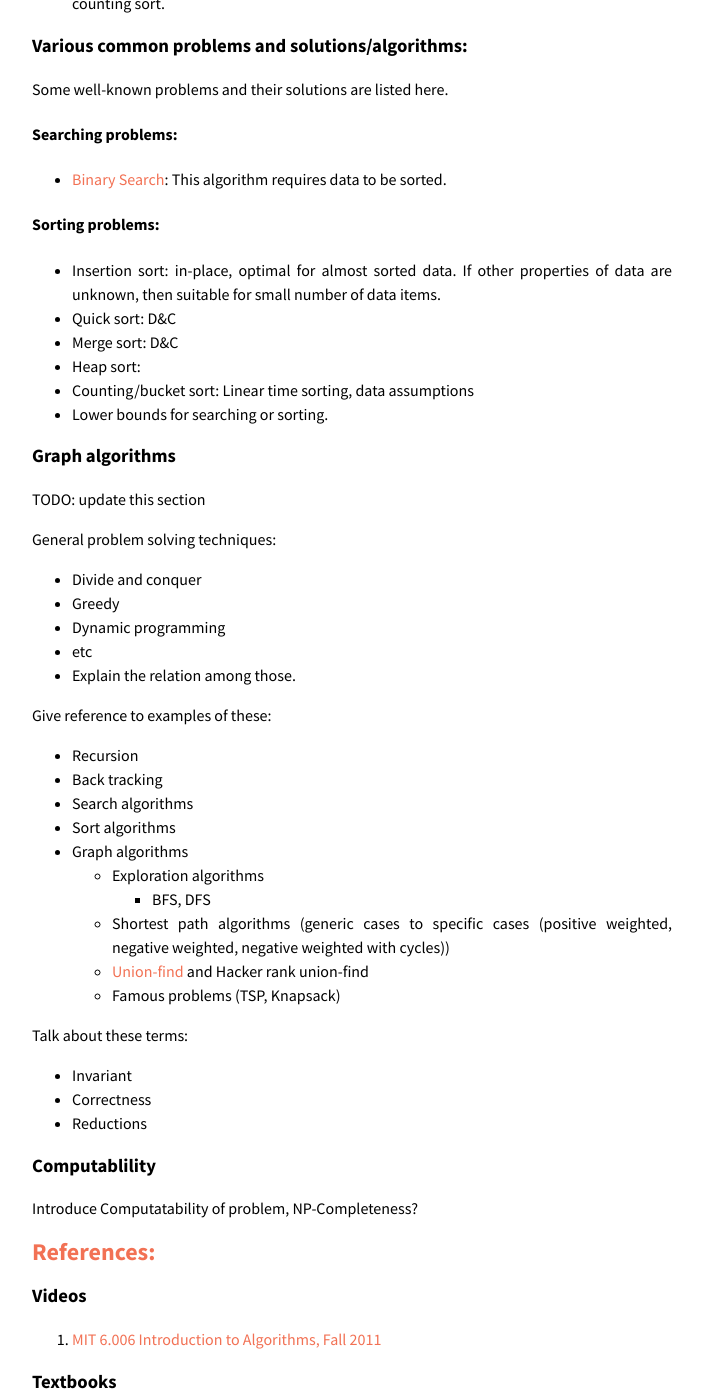
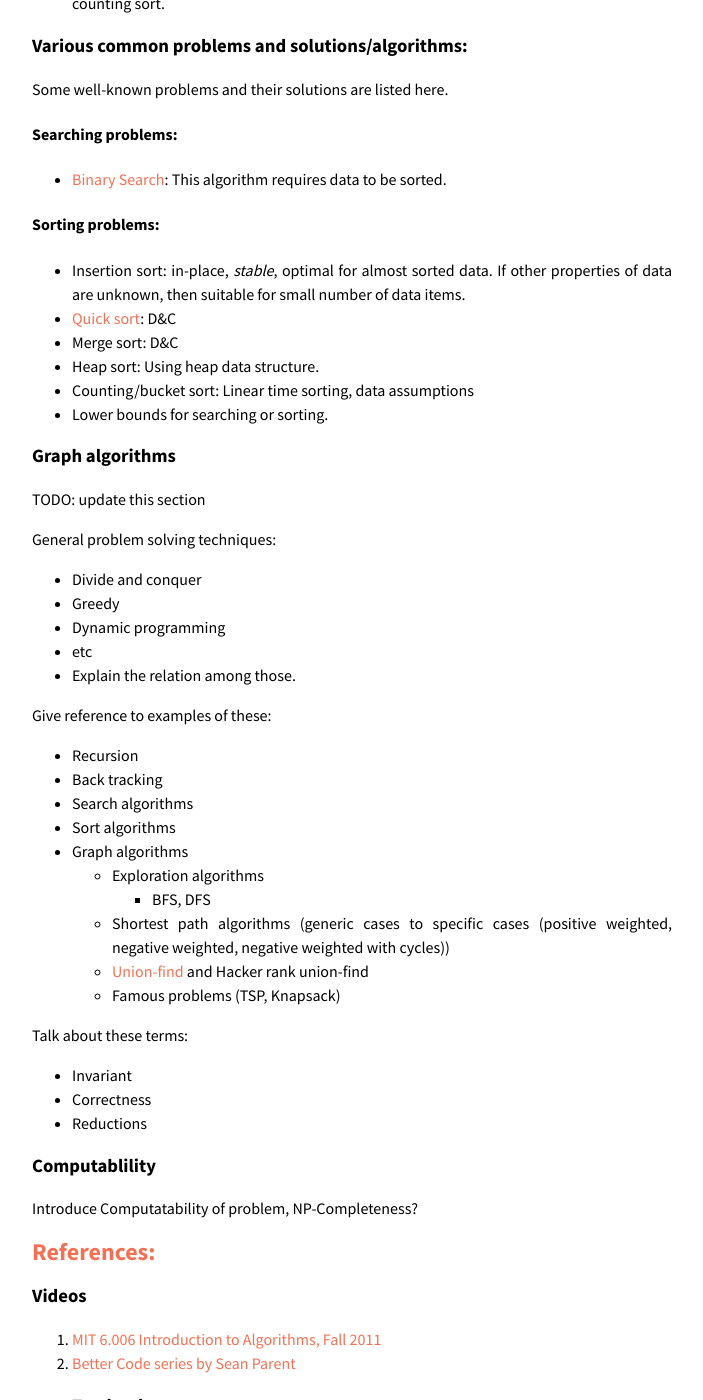
Before and after one commit to nsaikiran/impression, a Jekyll site: the page built from _posts/2020-01-06-notes-on-datastructures-and-algorithms.md, in a window 1280 px wide and 1400 px high, scrolled down 4712 px. Shown: the whole window, without its empty margins (288-991 px from the left). Built offline with Jekyll 4.4.1, drawn with Linux system fonts in a browser that asks for light colours; comment, search, counter and statistics services are not loaded; some of the changed text lies outside the part shown.

Commit message:
update the ds

```diff
--- a/_posts/2020-01-06-notes-on-datastructures-and-algorithms.md
+++ b/_posts/2020-01-06-notes-on-datastructures-and-algorithms.md
@@ -115,10 +115,10 @@ Some well-known problems and their solutions are listed here.
 - [Binary Search](https://en.wikipedia.org/wiki/Binary_search_algorithm): This algorithm requires data to be sorted.
 
 #### Sorting problems:
-- Insertion sort: in-place, optimal for almost sorted data. If other properties of data are unknown, then suitable for small number of data items.
-- Quick sort: D&C
+- Insertion sort: in-place, _stable_, optimal for almost sorted data. If other properties of data are unknown, then suitable for small number of data items.
+- [Quick sort](https://www.enjoyalgorithms.com/blog/quick-sort-algorithm): D&C
 - Merge sort: D&C
-- Heap sort:
+- Heap sort: Using heap data structure.
 - Counting/bucket sort: Linear time sorting, data assumptions
 - Lower bounds for searching or sorting.
 
@@ -161,13 +161,14 @@ Introduce Computatability of problem, NP-Completeness?
 ## References:
 ### Videos
 1. [MIT 6.006 Introduction to Algorithms, Fall 2011](https://www.youtube.com/playlist?list=PLUl4u3cNGP61Oq3tWYp6V_F-5jb5L2iHb)
-
+2. [Better Code series by Sean Parent](https://developer.adobe.com/cpp/training/)
 ### Textbooks
 1. CLRS
 2. Algorithm Design Manual
 
 ## Further Reading:
-TODO: Update
+- [What is Datastructure](https://web.archive.org/web/20230924100056/https://www.enjoyalgorithms.com/blog/introduction-to-data-structures)
+- TODO: Update
 
 <!---
 ==========================================================
```
Also changed, not shown: other parts of _posts/2020-01-06-notes-on-datastructures-and-algorithms.md (+3 -3 lines).
